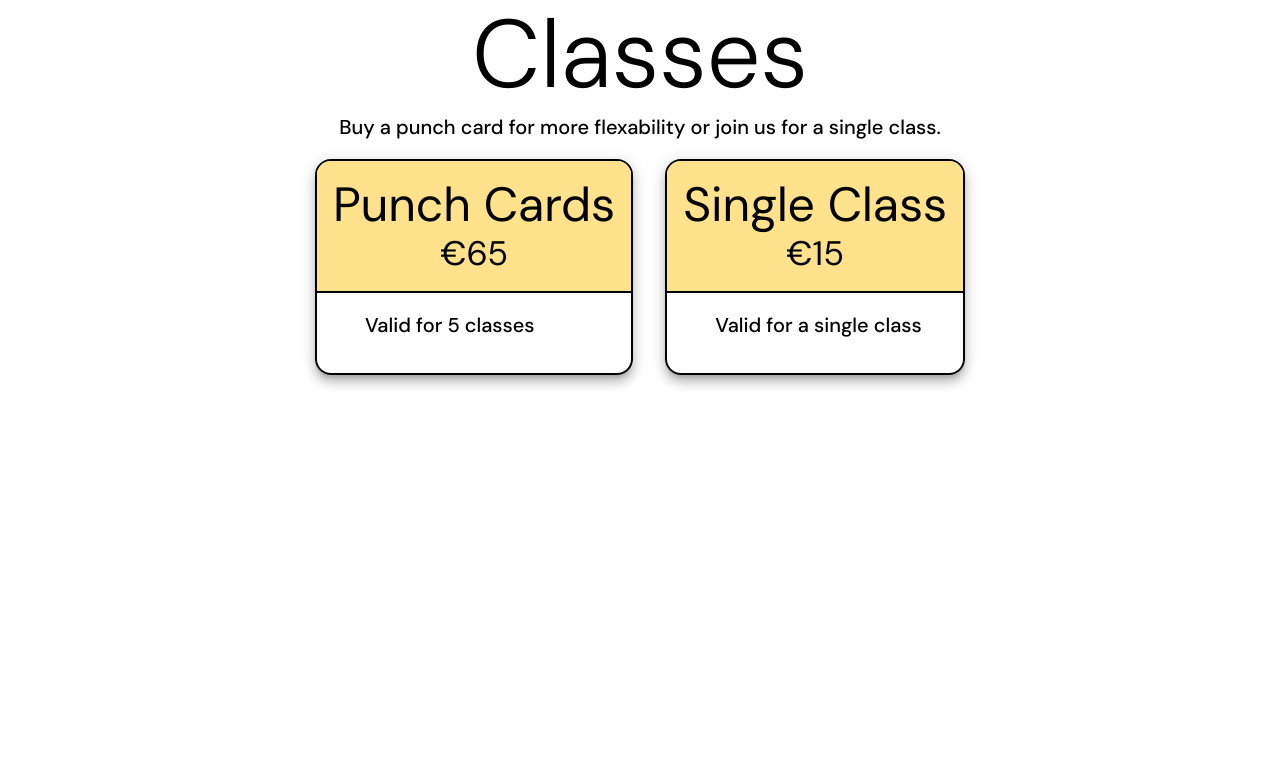
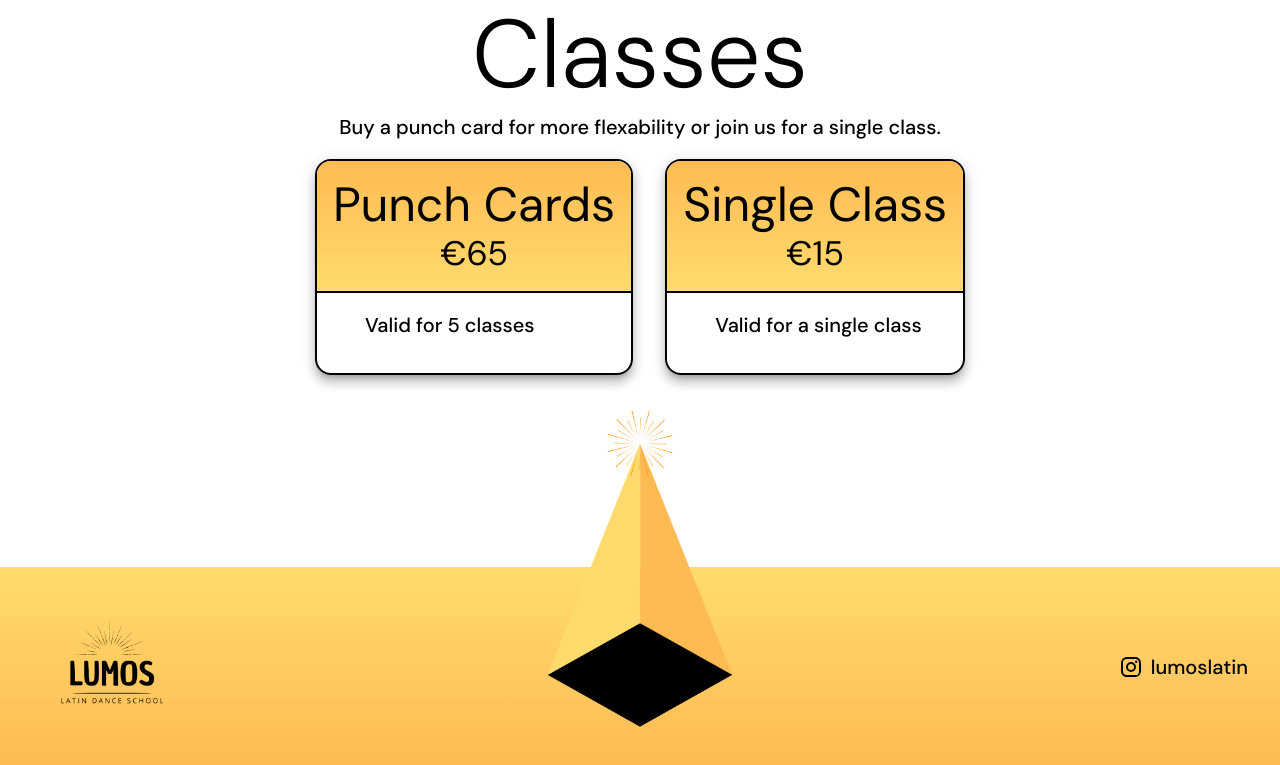
Before and after one commit to Lucobsen/lumos, a React (Vite) app: page /prices in a window 1280 px wide. Shown: the part 701-1466 px from the top of the page. Before the commit the page ends 1108 px from the top, so only its background shows below. Built offline with nearby package versions, Linux system fonts and the light colour scheme; some icons are missing.

Commit message:
added footer

```diff
--- /dev/null
+++ b/src/components/Footer.tsx
@@ -0,0 +1,62 @@
+import { Instagram } from "@mui/icons-material";
+import { Box, Link, Stack, SvgIcon, Typography, useMediaQuery, useTheme } from "@mui/material";
+
+export const Footer = () => {
+    const { breakpoints } = useTheme();
+    const isSmallScreen = useMediaQuery(breakpoints.down(1000));
+
+    return (
+        <footer>
+            <Stack
+                position='sticky'
+                bottom={0}
+                left={0}
+                height={isSmallScreen ? 100 : 200}
+                width='100%'
+                sx={{
+                    background: ({ palette }) => `linear-gradient(${palette.primary.main}, ${palette.secondary.main})`,
+                }}
+                mt={isSmallScreen ? 0 : 20}
+            >
+                <Box
+                    component="img"
+                    zIndex={5}
+                    position='absolute'
+                    bottom={0}
+                    left={0}
+                    right={0}
+                    margin='auto'
+                    sx={{
+                        height: isSmallScreen ? '150px' : '400px',
+                        width: isSmallScreen ? '150px' : '400px',
+                    }}
+                    alt="Lumos Gem"
+                    src="lumos-gem.png"
+                />
+                <Stack
+                    height='100%'
+                    px={4}
+                    direction='row'
+                    alignItems='center'
+                    justifyContent='space-between'>
+                    <Box
+                        component="img"
+                        sx={{
+                            height: isSmallScreen ? '100px' : '160px',
+                            width: isSmallScreen ? '100px' : '160px',
+                        }}
+                        alt="Lumos Logo"
+                        src="lumos-logo-black.png"
+                    />
+                    <Link underline='none' target='_blank' href='https://www.instagram.com/lumoslatin?utm_source=ig_web_button_share_sheet&igsh=ZDNlZDc0MzIxNw=='>
+                        <Stack direction='row' alignItems='center' spacing={1}>
+                            <SvgIcon sx={{ color: '#000' }} inheritViewBox>
+                                <Instagram />
+                            </SvgIcon>
+                            {!isSmallScreen && <Typography color='black' variant='h6'>lumoslatin</Typography>}
+                        </Stack>
+                    </Link>
+                </Stack>
+            </Stack>
+        </footer >);
+};
--- a/src/components/MobileNavMenu.tsx
+++ b/src/components/MobileNavMenu.tsx
@@ -7,7 +7,7 @@ import { useTranslation } from "react-i18next";
 const StyledLink = styled(Link)`
     text-decoration: none;
     width: 100%;
-    color: ${({ theme }) => theme.palette.secondary.main};
+    color: #000;
 `;
 
 type NavItem = { label: string, to: string };
@@ -35,7 +35,7 @@ export const MobileNavMenu = () => {
 
     return (
         <>
-            <IconButton onClick={handleClick} color='secondary' size="large" disableRipple>
+            <IconButton onClick={handleClick} sx={{ color: '#000' }} size="large" disableRipple>
                 <MenuRoundedIcon fontSize="large" />
             </IconButton>
             <Menu
@@ -47,7 +47,7 @@ export const MobileNavMenu = () => {
                         style: {
                             maxHeight: 320,
                             width: 160,
-                            backgroundColor: palette.primary.light,
+                            background: `linear-gradient(${palette.secondary.main}, ${palette.primary.main})`,
                         },
                     },
                 }}
--- a/src/components/PriceItem.tsx
+++ b/src/components/PriceItem.tsx
@@ -9,7 +9,10 @@ export const PriceItem = ({ title, infoItems, cost }: PriceItemProps) => {
 
     return (
         <Stack boxShadow={({ shadows }) => shadows[8]} border={2} borderRadius={4} borderColor='#000' height='fit-content' pb={2}>
-            <Box textAlign='center' bgcolor='primary.light' borderBottom='2px solid #000' p={2} sx={{ borderTopLeftRadius: '14px', borderTopRightRadius: '14px' }}>
+            <Box textAlign='center' borderBottom='2px solid #000' p={2} sx={{
+                background: ({ palette }) => `linear-gradient(${palette.secondary.main}, ${palette.primary.main})`,
+                borderTopLeftRadius: '14px', borderTopRightRadius: '14px'
+            }}>
                 <Typography color='black' variant={isSmallScreen ? 'h5' : 'h3'}>{title}</Typography>
                 <Typography color='black' variant={isSmallScreen ? 'h6' : 'h4'}>{cost}</Typography>
             </Box>
@@ -23,6 +26,6 @@ export const PriceItem = ({ title, infoItems, cost }: PriceItemProps) => {
                     </ListItem>
                 )}
             </List>
-        </Stack>
+        </Stack >
     );
 }
--- a/src/routes/__root.tsx
+++ b/src/routes/__root.tsx
@@ -3,6 +3,7 @@ import { createRootRoute, Outlet } from '@tanstack/react-router';
 import { TanStackRouterDevtools } from '@tanstack/react-router-devtools';
 import { Navbar } from '../components/Navbar';
 import { Analytics } from '@vercel/analytics/react';
+import { Footer } from '../components/Footer';
 
 const theme = createTheme({
     palette: {
@@ -29,6 +30,7 @@ export const Route = createRootRoute({
         <ThemeProvider theme={theme}>
             <Navbar />
             <Outlet />
+            <Footer />
             <Analytics />
             <TanStackRouterDevtools />
         </ThemeProvider >
```
Also changed, not shown: public/lumos-gem.png (added), public/lumos-patroon.png (added).
